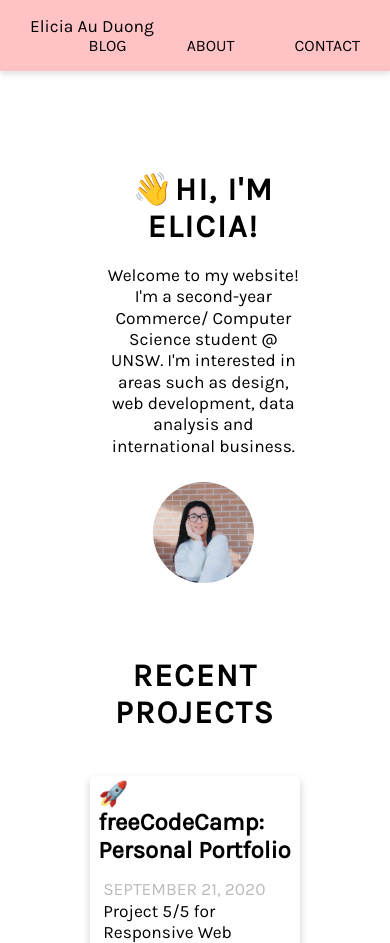
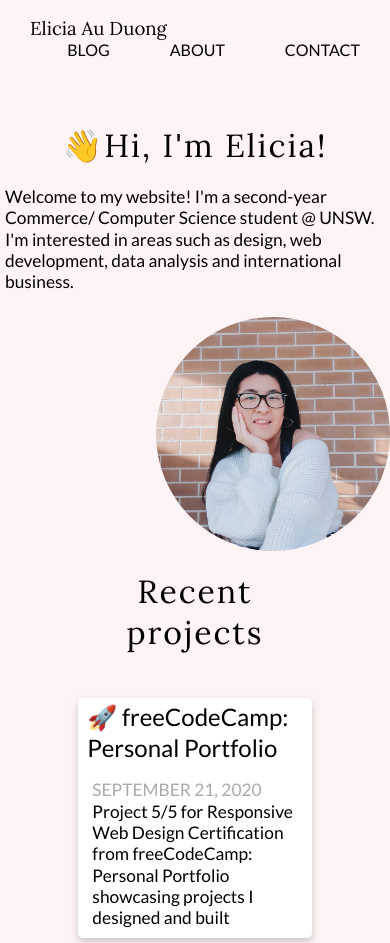
Before and after one commit to eliciaauduong/blog, a Gatsby site: page / in a window 390 px wide. Shown: the top 943 px of the page. Built offline with nearby package versions, Linux system fonts and the light colour scheme; Gatsby itself is replaced by a stand-in of ours.

Commit message:
moved teams to home page

```diff
--- a/src/styles/global.css
+++ b/src/styles/global.css
@@ -1,21 +1,24 @@
-@import url("https://fonts.googleapis.com/css2?family=Karla&display=swap");
-/* font-family: 'Karla', sans-serif; */
+@import url("https://fonts.googleapis.com/css2?family=Lato&family=Lora&display=swap");
+/*
+  font-family: 'Lato', sans-serif;
+  font-family: 'Lora', serif;
+*/
 /*#fad0c4*/
 * {
   margin: 0;
   padding: 0;
   text-decoration: none;
-  font-family: "Karla", sans-serif;
+  font-family: "Lato", sans-serif;
 }
 
+body {
+  background-color: rgba(255, 154, 158, 0.1);
+}
+
+/*-----------------------------------navbar-----------------------------------*/
 header {
-  background-color: #ffc2c5;
   text-align: right;
   padding: 16px 0;
-  box-shadow: 0 4px 5px 0 rgba(0, 0, 0, 0.1);
-  position: fixed;
-  width: 100%;
-  top: 0;
 }
 
 a.nav-link {
@@ -28,25 +31,32 @@ a.nav-link {
 
 a.nav-link:hover,
 a#name:hover {
-  color: white;
+  color: rgb(255, 154, 158);
 }
 
 a#name {
   float: left;
   color: black;
-  font-size: 13pt;
+  font-size: 14pt;
   padding: 0px 30px;
   transition: ease 1s;
+  font-family: "Lora", serif;
+}
+/*---------------------------------end navbar---------------------------------*/
+
+main {
+  padding: 50px 0;
+  border-radius: 10px;
 }
 
-main {
-  padding: 150px 20% 100px 20%;
-  border-radius: 10px;
+h1,
+h2 {
+  font-family: "Lora", serif;
+  font-weight: 300;
 }
 
 h1 {
   padding-bottom: 15px;
-  text-transform: uppercase;
   letter-spacing: 1.5pt;
   text-align: center;
 }
@@ -66,31 +76,53 @@ footer {
   padding-bottom: 10px;
 }
 
-#home-profile {
-  width: 80%;
-  border-radius: 50%;
+/*---------------------------------home header--------------------------------*/
+#hello {
+  align-items: center;
+  width: 65%;
+  margin: 0 auto;
+  height: 85vh;
+  display: -ms-grid;
+  display: grid;
+  grid-template-columns: 1fr 1fr;
 }
 
-#header {
-  width: 90%;
-  margin: 0 auto;
-  display: -ms-grid;
-  display: grid;
-  grid-template-columns: 70% 30%;
+#hello-text {
+  margin-bottom: 40px;
 }
 
-#header-left {
-  text-align: center;
-  padding: 5vh 20px;
+#title {
+  font-size: 36pt;
+  padding-bottom: 26px;
+  font-family: "Lora", serif;
 }
 
-#header-right {
-  text-align: center;
-  padding: 5vh 0;
+#subtitle {
+  font-size: 20pt;
 }
 
+button#chat {
+  text-align: center;
+  padding: 15px 30px;
+  border-radius: 30px;
+  border: none;
+  background-color: #ffc2c5;
+  text-transform: uppercase;
+  text-decoration: none;
+  font-size: 12pt;
+}
+
+#home-profile {
+  margin: 5% 0;
+  width: 60%;
+  border-radius: 50%;
+  float: right;
+}
+
+/*---------------------------------end home header--------------------------------*/
+
 #projects {
-  width: 90%;
+  width: 60%;
   margin: 50px auto;
 }
 
@@ -111,12 +143,8 @@ footer {
   color: #ff9a9e;
 }
 
-strong {
-  font-size: 16pt;
-}
-
 .project-date {
-  color: #bbb;
+  color: #aaa;
   text-transform: uppercase;
 }
 
@@ -126,34 +154,14 @@ strong {
 }
 
 .social-link {
-  font-size: 24pt;
-  color: #ff9a9e;
+  font-size: 20pt;
+  color: #ffc2c5;
   margin: 0 10px;
   transition: ease 0.5s;
 }
 
 .social-link:hover {
-  color: #d6d5f4;
-}
-
-@media only screen and (max-width: 1200px) {
-  #header {
-    display: block;
-    padding: 20px;
-  }
-  #header-left,
-  #header-right {
-    padding: 0;
-    margin: 0;
-  }
-
-  #header-left {
-    padding-bottom: 20px;
-  }
-  #header-right {
-    width: 60%;
-    margin: 0 auto;
-  }
+  color: #ff9a9e;
 }
 
 .about-desc {
@@ -162,11 +170,19 @@ strong {
 
 #groups {
   text-align: center;
+  background-color: #ff9a9e;
+  margin: 50px 0;
+}
+
+#group-logos {
+  align-items: center;
+  width: 60%;
+  margin: 0 auto;
+  display: grid;
+  grid-template-columns: 1fr 1fr;
 }
 
 .group-logo {
-  width: 20%;
-  margin: 30px 50px;
-  box-shadow: 0 4px 8px 0 rgba(0, 0, 0, 0.2);
-  border-radius: 5px;
+  width: 24%;
+  margin: 30px;
 }
```
Also changed, not shown: src/pages/about.js (+0 -7 lines), static/enactus.png, static/redback.png.
